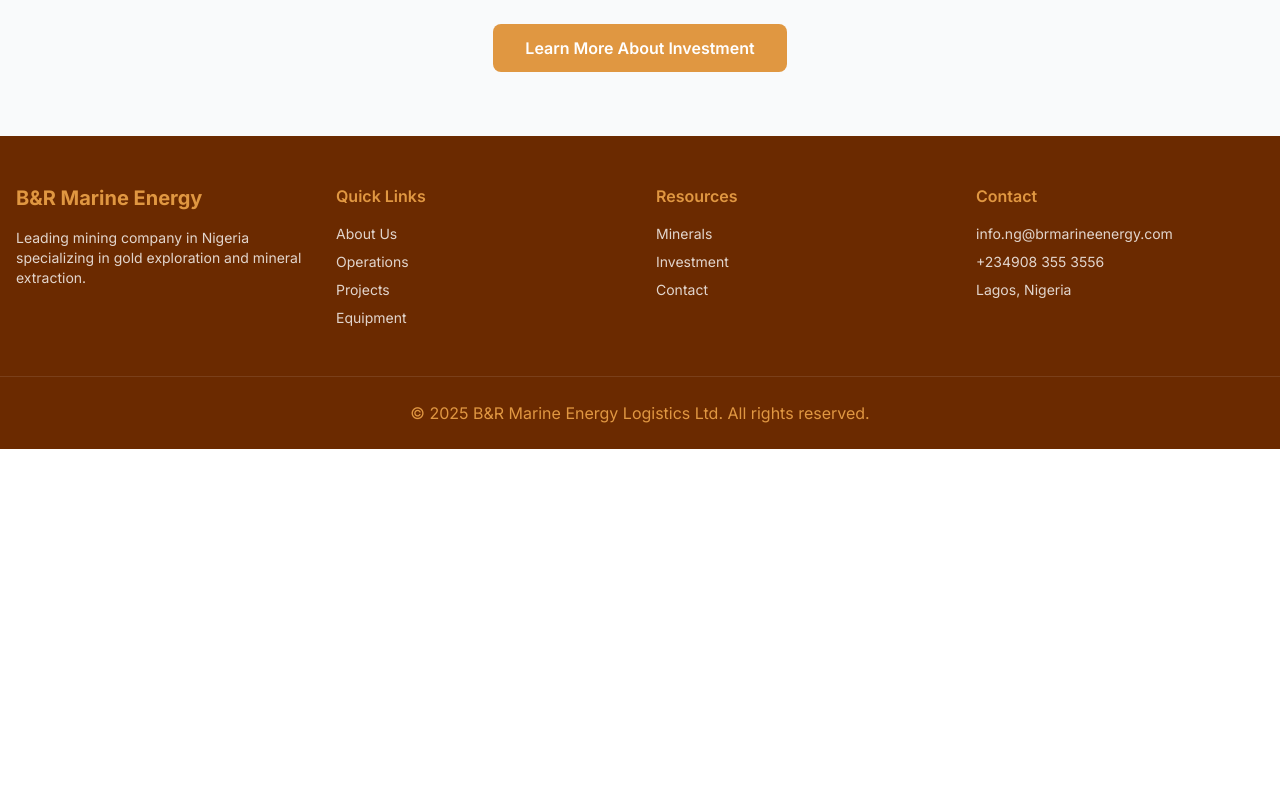
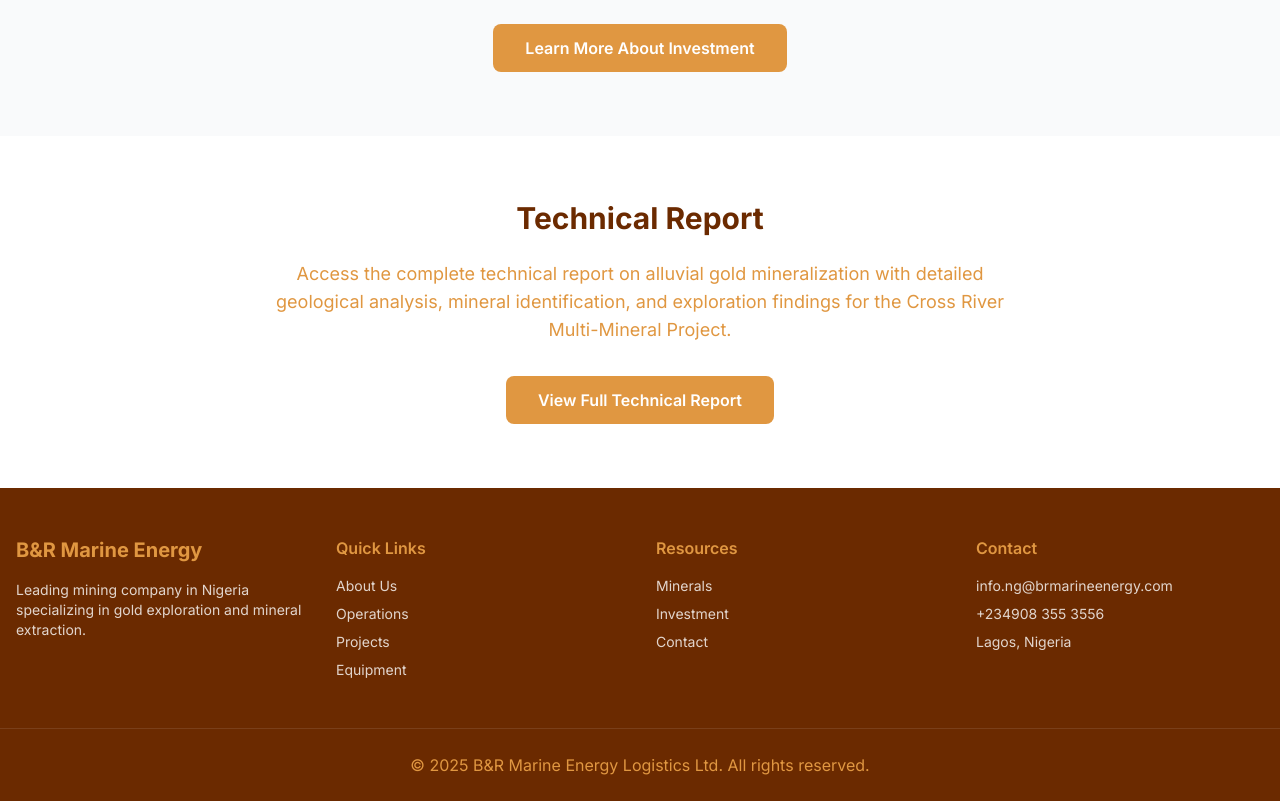
Before and after one commit to AntipasBen23/MARINE, a Next.js app: page /projects/cross-river in a window 1280 px wide. Shown: the part 2160-2961 px from the top of the page. Before the commit the page ends 2609 px from the top, so only its background shows below. Built offline with nearby package versions, Linux system fonts and the light colour scheme.

Commit message:
added technical report for cross river

```diff
--- a/src/app/projects/cross-river/page.tsx
+++ b/src/app/projects/cross-river/page.tsx
@@ -114,6 +114,29 @@
           </div>
         </div>
       </section>
+
+      {/* Technical Report CTA */}
+      <section className="py-16">
+        <div className="container mx-auto px-4">
+          <div className="max-w-3xl mx-auto text-center">
+            <h2 className="text-3xl font-bold mb-6" style={{ color: 'rgb(107, 42, 0)' }}>
+              Technical Report
+            </h2>
+            <p className="text-lg mb-8" style={{ color: 'rgb(224, 151, 65)' }}>
+              Access the complete technical report on alluvial gold mineralization with detailed geological analysis, mineral identification, and exploration findings for the Cross River Multi-Mineral Project.
+            </p>
+            <a
+              href="https://www.notion.so/Technical-Report-for-Alluvial-gold-mineralization_Parts-of-Sheet-314_Ugep-1-final-draft-2af3084ed39580748926cabbe6a2e6cd?source=copy_link"
+              target="_blank"
+              rel="noopener noreferrer"
+              className="inline-block px-8 py-3 rounded-lg text-white font-semibold hover:opacity-90 transition"
+              style={{ backgroundColor: 'rgb(224, 151, 65)' }}
+            >
+              View Full Technical Report
+            </a>
+          </div>
+        </div>
+      </section>
     </main>
   );
 }
```
